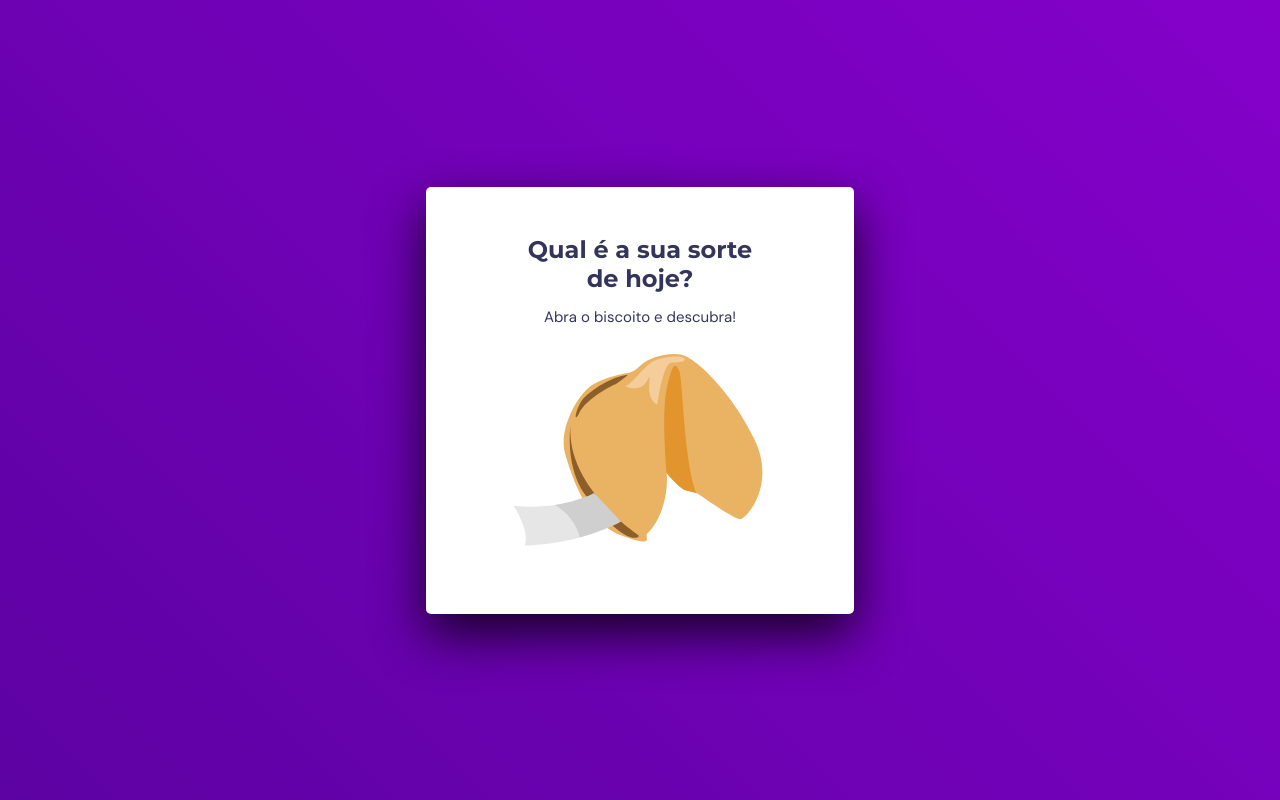
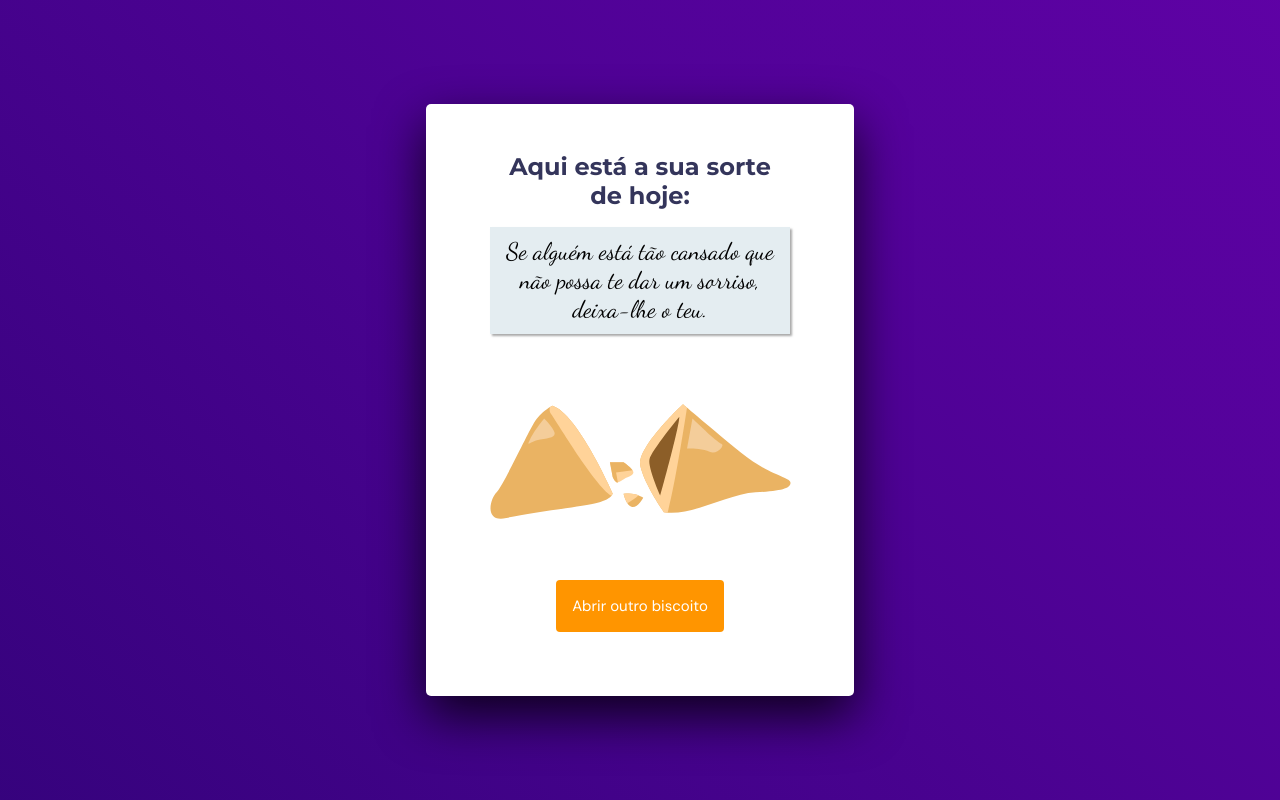
Before and after one commit to jscloneski/biscoitodasorte, a plain HTML site: page index.html in a window 1280 px wide. Drawn offline with Linux system fonts and the light colour scheme.

Commit message:
final css

```diff
--- a/index.html
+++ b/index.html
@@ -1,12 +1,15 @@
 <!DOCTYPE html>
 <html lang="pt-br">
 <head>
+    <link rel="preconnect" href="https://fonts.googleapis.com">
+    <link rel="preconnect" href="https://fonts.gstatic.com" crossorigin>
     <link rel="preconnect" href="https://fonts.googleapis.com">
     <link rel="preconnect" href="https://fonts.gstatic.com" crossorigin>
     <meta charset="UTF-8">
     <meta name="viewport" content="width=device-width, initial-scale=1.0">
     <title>Biscoito da Sorte</title>
 
+    <link href="https://fonts.googleapis.com/css2?family=Dancing+Script&display=swap" rel="stylesheet">
     <link href="https://fonts.googleapis.com/css2?family=DM+Sans&family=Montserrat:wght@700&display=swap" rel="stylesheet">
     <link rel="stylesheet" href="style.css">
 </head>
@@ -14,6 +17,7 @@
 <body>
     <main>
 
+        <div class="screen1 hide">
             <h1>Qual é a sua sorte <br> de hoje?</h1>
             <p>Abra o biscoito e descubra!</p>
 
@@ -28,6 +32,33 @@
                     <path d="M140.214 33.6429C133.286 46.8572 114.857 38.8572 119 38.6429C123.143 38.4286 135.571 21.3572 143.857 15.6429C152.214 9.92858 174.571 7.64286 177.071 11.2143C179.643 14.7857 172.5 15.3572 164.214 15.6429C155.857 15.8572 150.357 57.7857 150.357 57.7857C135.143 49.9286 147.143 20.4286 140.214 33.6429V33.6429Z" fill="#F4CD9A"/>
                 </svg>
             </button>
+        </div>
+
+        <div class="screen2">
+            <h1>Aqui está a sua sorte <br> de hoje:</h1>
+            <p>Se alguém está tão cansado que não possa te dar um sorriso, deixa-lhe o teu.</p>
+
+            <svg width="301" height="200" viewBox="0 0 301 200" fill="none" xmlns="http://www.w3.org/2000/svg">
+<path d="M193.014 43.1282C193.014 43.1282 223.16 68.7375 250.818 91.4932C278.476 114.249 300.427 116.151 300.5 121.639C300.5 127.054 293.11 129.688 265.598 131.297C238.013 132.834 200.77 155.956 173.844 151.2C173.844 151.2 154.454 123.468 150.356 104.956C146.186 86.3713 193.014 43.1282 193.014 43.1282Z" fill="#EAB363"/>
+<path d="M173.844 151.2C173.844 151.2 154.454 123.468 150.356 104.956C146.186 86.3713 193.014 43.1282 193.014 43.1282C193.014 43.1282 194.477 44.3721 197.038 46.494C194.185 64.8595 184.892 124.346 177.575 151.712C176.307 151.565 175.063 151.395 173.844 151.2Z" fill="#FFD399"/>
+<path d="M170.331 134.736C170.331 134.736 157.527 106.2 159.502 98.1516C161.405 90.0298 189.282 55.8596 189.282 55.8596C189.721 64.5668 170.331 134.736 170.331 134.736Z" fill="#8C5E28"/>
+<path d="M133.6 101.371C133.6 101.371 144.21 108.615 143.405 111.761C142.6 114.981 136.015 116.81 136.015 116.81C136.015 116.81 129.43 121.493 127.235 121.493C125.04 121.493 122.698 116.078 122.698 116.078L119.918 101.371H133.6Z" fill="#FFD399"/>
+<path d="M122.698 132.249C122.698 132.249 122.552 138.614 104.552 142.419C86.5524 146.151 38.4801 152.004 16.3097 156.98C-5.86065 161.955 -0.226596 138.175 6.43183 131.444C13.0903 124.712 37.0167 73.4935 44.0409 61.7863C51.0652 50.1524 62.4065 44.7379 62.4065 44.7379C87.3573 52.128 122.698 132.249 122.698 132.249Z" fill="#EAB363"/>
+<path d="M122.698 132.249C122.698 132.249 122.698 133.273 121.454 134.809C104.698 124.712 66.9428 60.9083 61.382 53.5182C59.4064 50.8109 59.26 48.3232 59.9917 46.1281C61.5283 45.1769 62.4063 44.7379 62.4063 44.7379C87.3571 52.128 122.698 132.249 122.698 132.249Z" fill="#FFD399"/>
+<path d="M127.893 121.42C127.649 121.468 127.43 121.493 127.235 121.493C125.04 121.493 122.698 116.078 122.698 116.078L119.918 101.371H133.6C133.6 101.371 140.259 105.908 142.6 109.347L126.064 111.615L127.893 121.42Z" fill="#EAB363"/>
+<path d="M153.21 136.712C153.21 136.712 147.868 146.956 142.015 146.004C136.161 145.053 133.6 132.834 133.6 132.834C145.673 130.858 153.21 136.712 153.21 136.712Z" fill="#EAB363"/>
+<path d="M137.332 142.346C134.771 138.395 133.6 132.834 133.6 132.834C139.966 131.81 145.088 132.98 148.527 134.297C145.82 137.078 140.844 140.297 137.332 142.346Z" fill="#FFD399"/>
+<path d="M64.4553 71.2984C65.9187 76.0544 60.0651 77.2251 50.2604 78.469C40.5289 79.6397 35.6265 87.4689 40.0167 78.469C44.4068 69.396 54.2116 57.5425 54.2116 57.5425C54.2116 57.5425 62.9919 66.4692 64.4553 71.2984Z" fill="#F4CD9A"/>
+<path d="M202.453 57.5425C202.453 57.5425 226.891 81.3958 231.282 82.7128C235.672 84.0299 226.891 94.3468 219.575 90.6883C212.258 86.9567 197.038 87.4689 197.038 87.4689L202.453 57.5425Z" fill="#F4CD9A"/>
+            </svg>
+
+            <button type="submit">
+                <label for="button">Abrir outro biscoito</label>
+            </button>
+
+        </div>
+
+
 
     </main>
 
--- a/style.css
+++ b/style.css
@@ -21,7 +21,7 @@ main {
 body {
     background-size: 400% 400%;
     background-image: linear-gradient(45deg, #190361 0%, #BB00FF 100%);
-    animation: mygradient 8s ease infinite;
+    animation: mygradient 6s ease infinite;
     display: grid;
     place-items: center;
     height: 100vh;
@@ -39,6 +39,11 @@ body {
     }
 }
 
+.hide {
+    display: none;
+}
+
+/* Screen 1*/
 h1 {
     color: #34355B;
     font-family:'Montserrat', sans-serif;
@@ -58,3 +63,52 @@ button {
     cursor: pointer;
     outline: revert;
 }
+
+/* Screen 2*/
+
+h1 {
+    color: #34355B;
+    font-family:'Montserrat', sans-serif;
+    font-size: 2.4rem;
+    margin-bottom: 1.7rem;
+}
+
+p {
+    font-family: 'Dancing Script', cursive;
+    font-size: 2.4rem;
+    line-height: 2.9rem;
+    text-align: center;
+    color: #000000;
+    margin-bottom: 2.7rem;
+
+    padding: 1.0rem;
+    background: #E4EDF1;
+    box-shadow: 2px 2px 2px rgba(85, 85, 85, 0.5);
+
+    animation: moveToRight 1.0s ease-in-out;
+    animation-delay: 0ms;
+    }
+
+@keyframes moveToRight {
+    0% {
+        transform: translateY(15rem);
+    }
+    100% {
+        transform: translateY(0rem);
+        height: auto;
+    }
+    }
+
+svg {
+    margin-bottom: 1.7rem;
+}
+
+button {
+    padding: 1.6rem;
+    background: #FF9500;
+    border-radius: 4px;
+
+    font-family: 'DM Sans', sans-serif;
+    font-size: 1.5rem;
+    color: #FFFFFF;
+}
```
Lines whose indentation alone changed are shown as unchanged.
